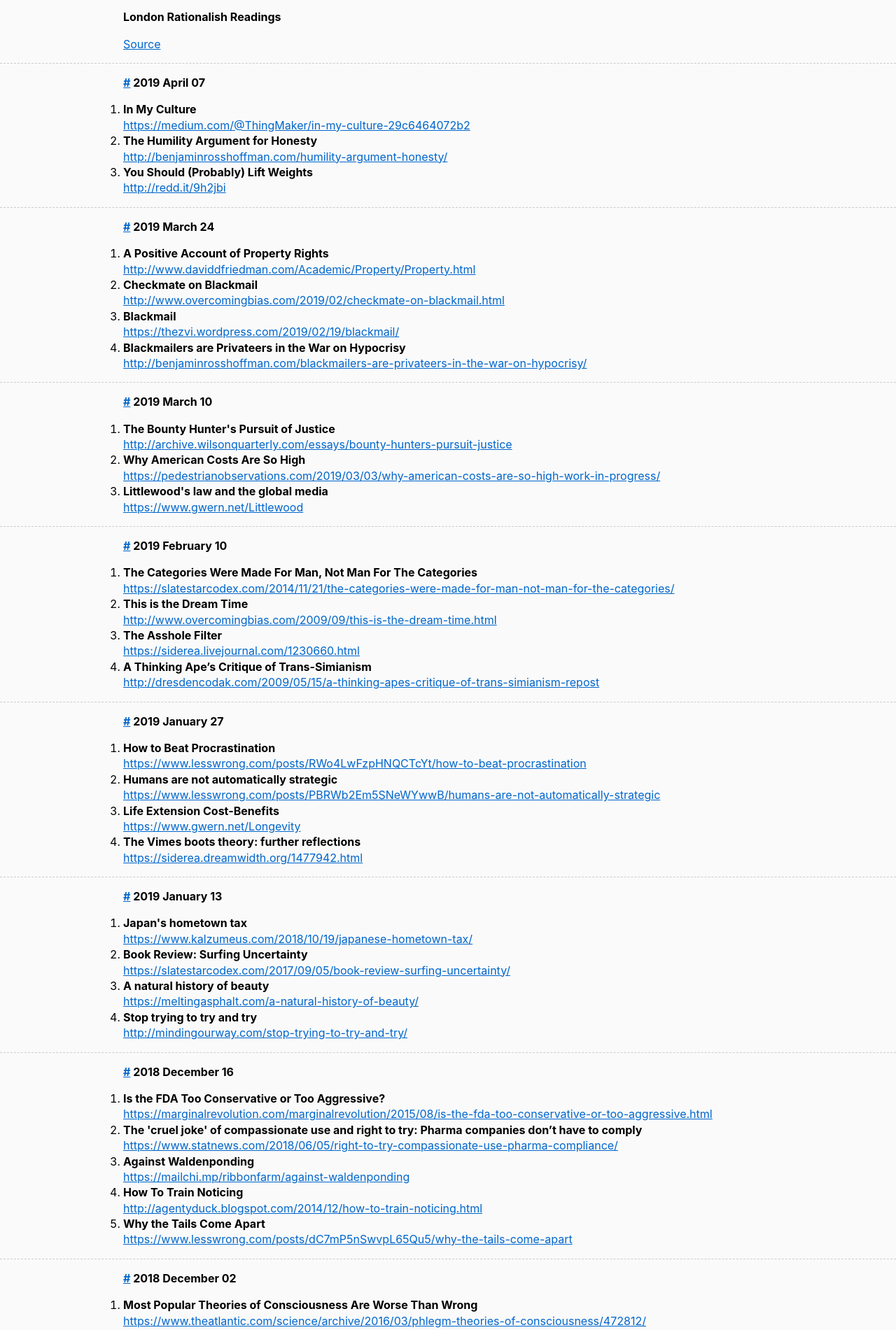
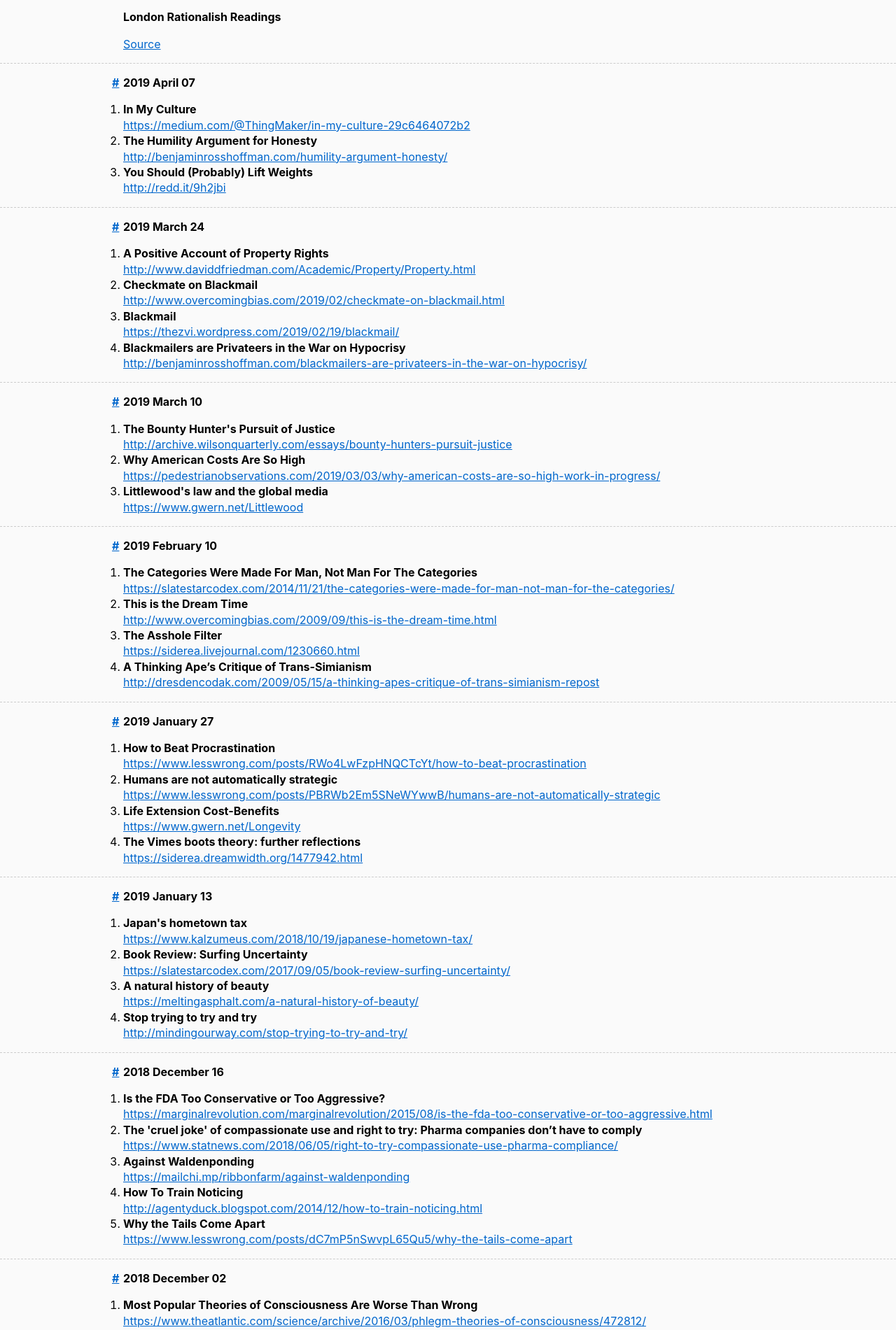
Before and after one commit to sackeyjason/london-rationalish-readings, a Jekyll site: the page built from index.html, in a window 1280 px wide. Shown: the top 1901 px of the page at 70% size. Built offline with Jekyll 4.4.1, drawn with Linux system fonts in a browser that asks for light colours.

Commit message:
link # position

```diff
--- a/_layouts/default.html
+++ b/_layouts/default.html
@@ -40,6 +40,10 @@ a {
   color: #06C;
   word-break: break-word;
 }
+.hash {
+  position: absolute;
+  margin-left: -1rem;
+}
 </style>
 </head>
 <body>
```
